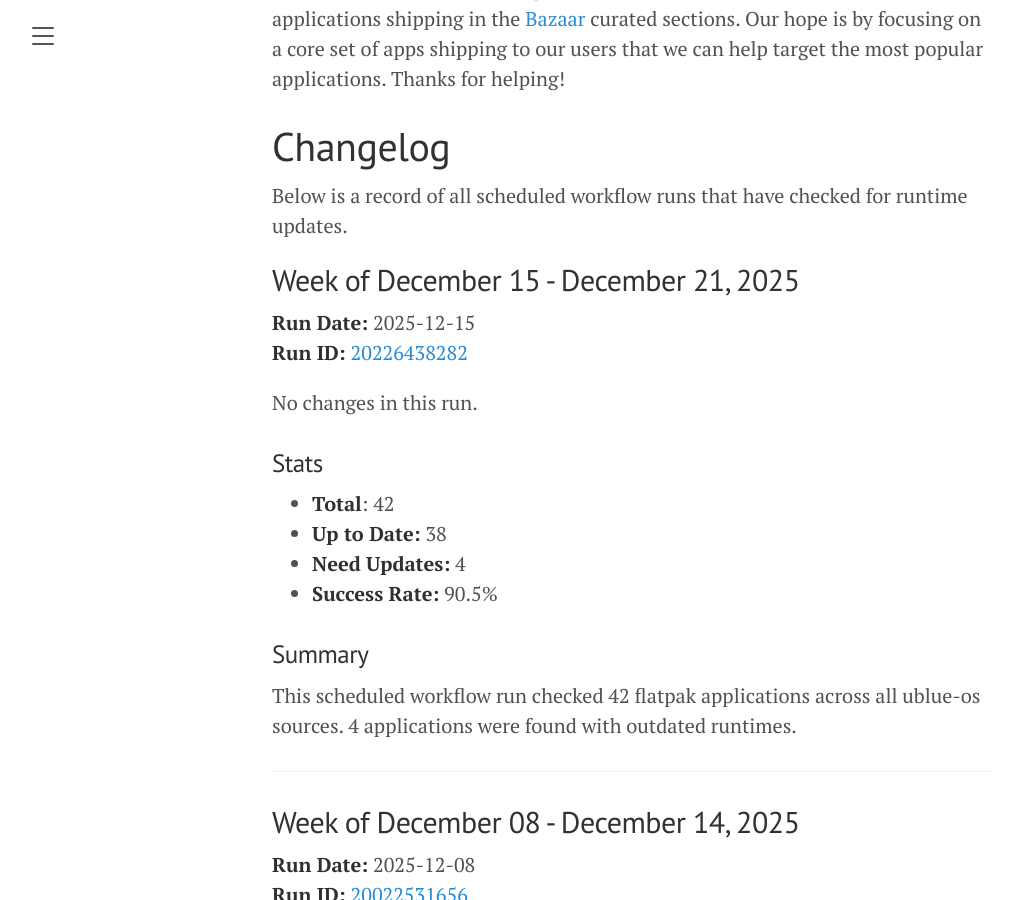
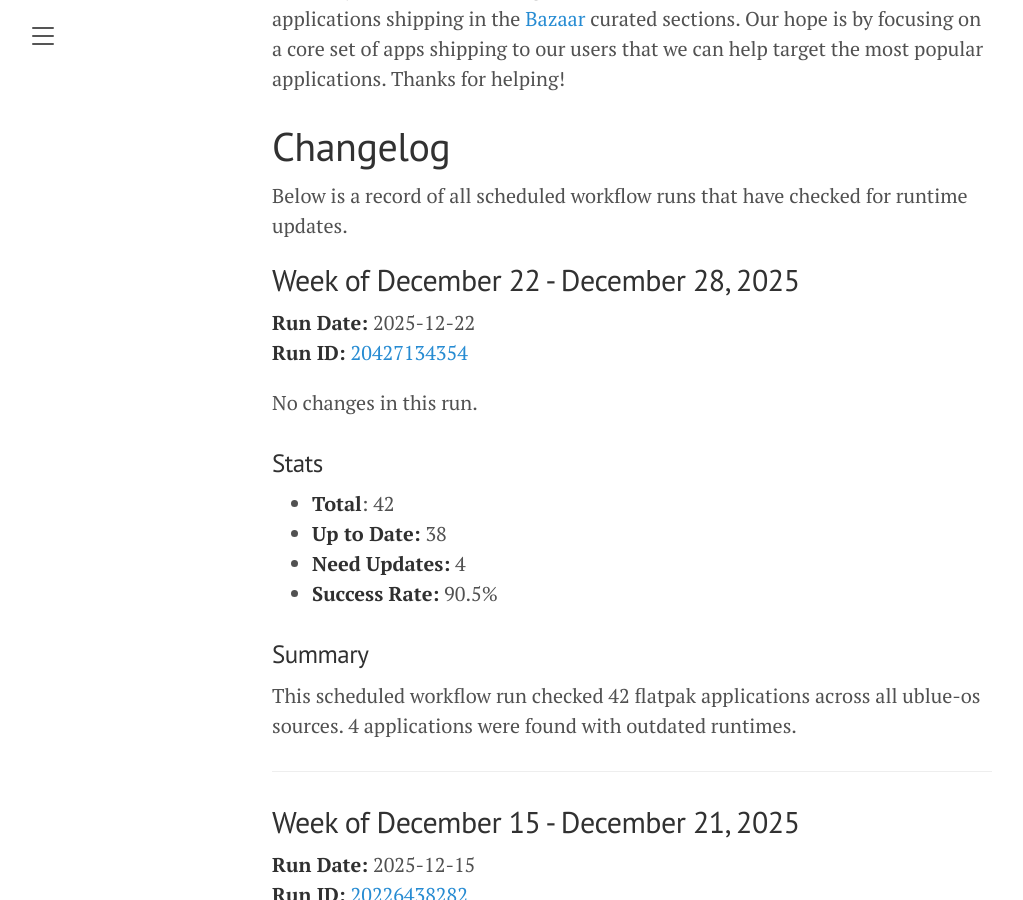
Before and after one commit to ublue-os/flatpak-tracker, a Jekyll site: the page built from index.md, in a window 1280 px wide and 900 px high, scrolled down 981 px. Shown: the whole window, without its empty margins (8-1031 px from the left). Built offline with Jekyll 4.4.1, drawn with Linux system fonts in a browser that asks for light colours; some of the changed text lies outside the part shown.

Commit message:
Update changelog - 2025-12-22

```diff
--- a/index.md
+++ b/index.md
@@ -3,10 +3,10 @@ layout: default
 title: Home
 ---
 
-*Updated: December 15, 2025 at 11:07 UTC*
+*Updated: December 22, 2025 at 11:07 UTC*
 
 ## Overview Statistics
-*(Based on most recent scheduled run: 2025-12-15)*
+*(Based on most recent scheduled run: 2025-12-22)*
 
 # Success Rate - 90.5%
 
@@ -34,7 +34,26 @@ This only tracks apps shipping in Aurora, Bazzite, and Bluefin. It also tracks t
 
 Below is a record of all scheduled workflow runs that have checked for runtime updates.
 
-## Week of December 15 - December 21, 2025
+## Week of December 22 - December 28, 2025
+
+**Run Date:** 2025-12-22
+**Run ID:** [20427134354](https://github.com/ublue-os/flatpak-tracker/actions/runs/20427134354)
+
+No changes in this run.
+
+### Stats
+- **Total**: 42
+- **Up to Date:** 38
+- **Need Updates:** 4
+- **Success Rate:** 90.5%
+
+### Summary
+This scheduled workflow run checked 42 flatpak applications across all ublue-os sources. 4 applications were found with outdated runtimes.
+
+---
+
+
+## Week of  December 15 - December 21, 2025
 
 **Run Date:** 2025-12-15
 **Run ID:** [20226438282](https://github.com/ublue-os/flatpak-tracker/actions/runs/20226438282)
@@ -1325,3 +1344,7 @@ Help keep applications up to date! Check the [open issues](https://github.com/ub
 ---
 
 *This changelog is automatically maintained and updated with each scheduled workflow run.*
+
+---
+
+*This changelog is automatically maintained and updated with each scheduled workflow run.*
```
